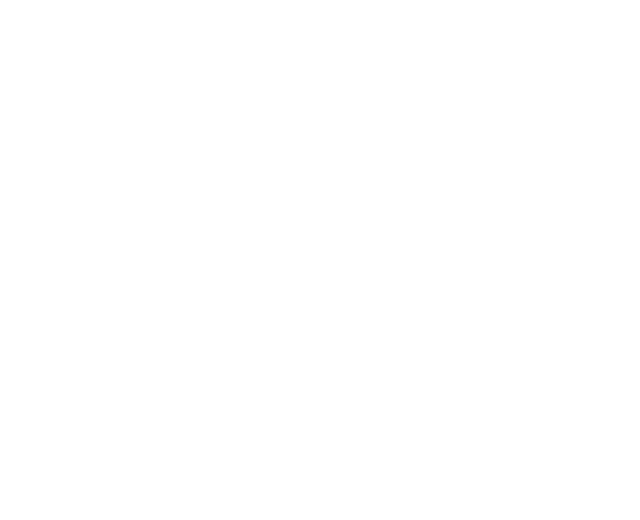
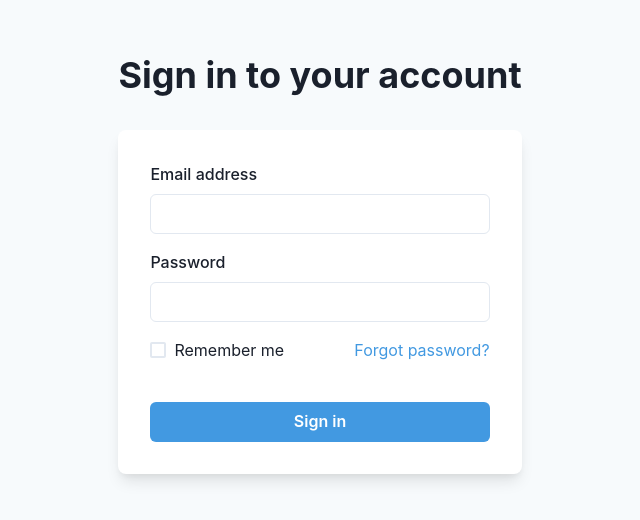
Before and after one commit to nabilazulkifli/hs-streetlight, a React (Create React App) app in the folder webapp/: page / in a window 1280 px wide. Before the commit this address had no page. Shown: the part 136-656 px from the top of the page, without its empty margins (320-960 px from the left). Built offline with nearby package versions, Linux system fonts and the light colour scheme.

Commit message:
:lipstick: UI Updates

```diff
--- a/webapp/src/pages/Login/index.tsx
+++ b/webapp/src/pages/Login/index.tsx
@@ -54,6 +54,7 @@ export const Login = () => {
                                 <Link color={'blue.400'} onClick={() => navigate("/forget-password")}>Forgot password?</Link>
                             </Stack>
                             <Button
+                                onClick={() => navigate("/app/dashboard")}
                                 bg={'blue.400'}
                                 color={'white'}
                                 _hover={{
--- a/webapp/src/routes/index.tsx
+++ b/webapp/src/routes/index.tsx
@@ -16,6 +16,7 @@ export const Routing = () => {
                 {
                     <Routes>
                         <Route element={<Login/>} path="/login"/>
+                        <Route element={<Login/>} path="/"/>
                         <Route element={<ForgetPassword/>} path="/forget-password"/>
                         <Route element={<DefaultView/>} path="/default"/>
                         <Route path="/app" element={<MainLayout/>}>
```
